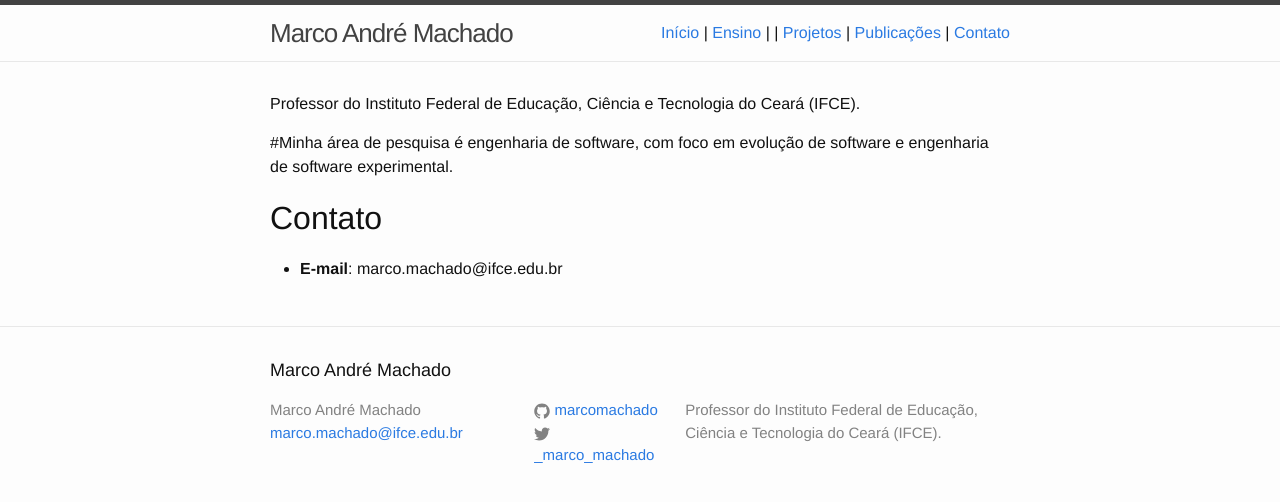
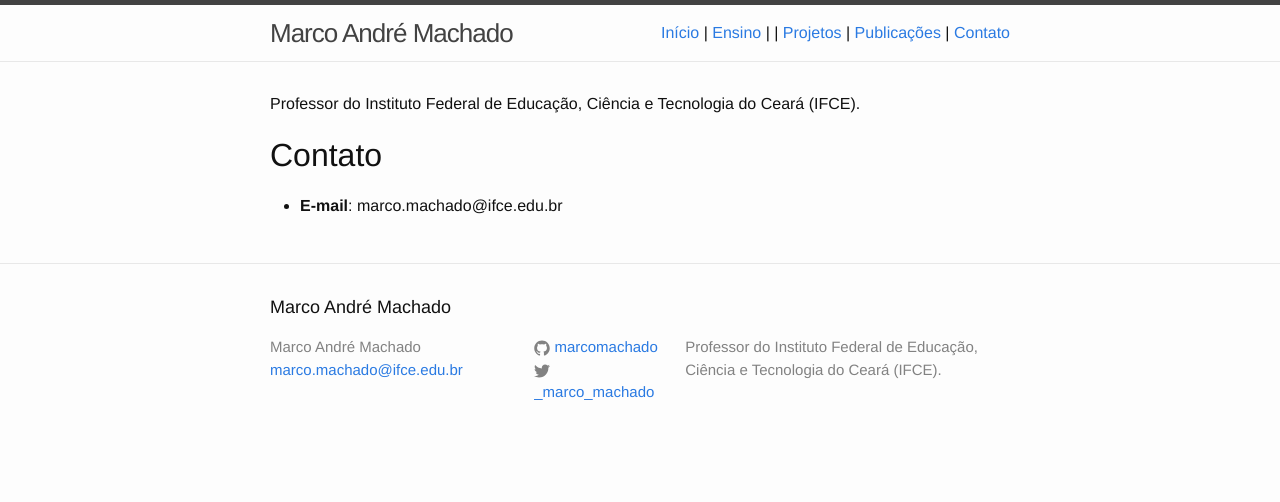
Before and after one commit to marcomachado/marcomachado.github.io, a Jekyll site: the page built from index.md, in a window 1280 px wide. Shown: the top 502 px of the page. Built offline with Jekyll 4.4.1, drawn with Linux system fonts in a browser that asks for light colours.

Commit message:
Update index.md

```diff
--- a/index.md
+++ b/index.md
@@ -4,7 +4,7 @@ layout: default
 
 Professor do Instituto Federal de Educação, Ciência e Tecnologia do Ceará (IFCE).
 
-#Minha área de pesquisa é engenharia de software, com foco em evolução de software e engenharia de software experimental.
+<!--Minha área de pesquisa é engenharia de software, com foco em evolução de software e engenharia de software experimental.-->
 
 # Contato
 
```
